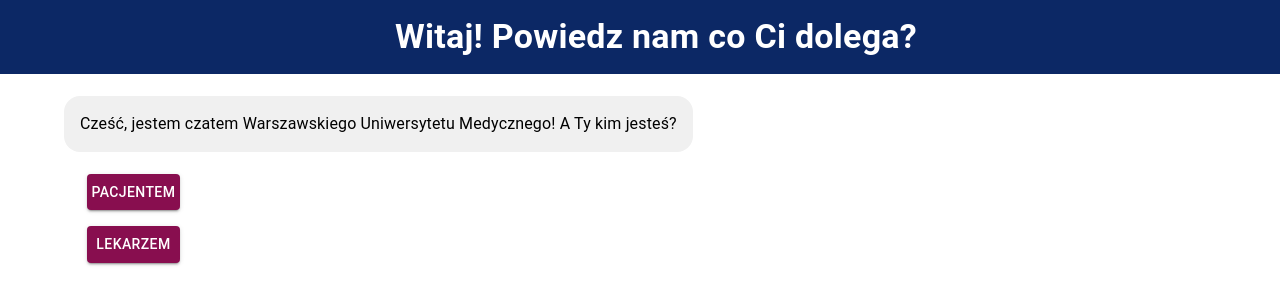
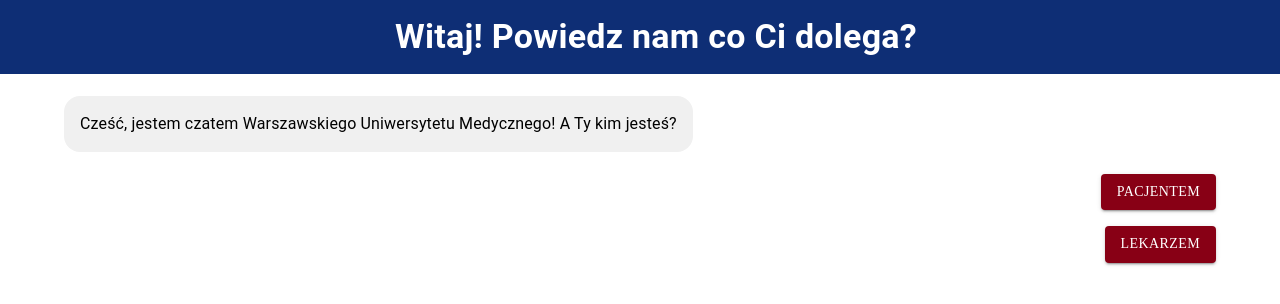
Before and after one commit to durczokj/neurological-diagnostic-tool, a React (Vite) app in the folder Frontend/: page /home in a window 1280 px wide. Shown: the top 304 px of the page. Built offline with nearby package versions, Linux system fonts and the light colour scheme.

Commit message:
Second working version

```diff
--- a/Frontend/src/App/Pages/Home/index.jsx
+++ b/Frontend/src/App/Pages/Home/index.jsx
@@ -1,3 +1,4 @@
+// Home/index.jsx
 import React from 'react';
 import { useNavigate } from 'react-router-dom';
 import { Container, Typography, Button, Box } from '@mui/material';
@@ -15,20 +16,21 @@
       <Box
         sx={{
           width: '100%',
-          backgroundColor: '#0C2865',
+          backgroundColor: 'secondary.main',
           color: 'white',
           padding: '1rem',
           position: 'fixed',
           top: 0,
           left: 0,
           zIndex: 1000,
+          fontFamily: 'Calibri Light',
         }}
       >
         <Typography variant="h4" align="center" style={{ fontWeight: 'bold' }}>
           Witaj! Powiedz nam co Ci dolega?
         </Typography>
       </Box>
-      <Container style={{ marginTop: '6rem' }}>
+      <Container style={{ marginTop: '6rem', fontFamily: 'Calibri Light' }}>
         <Box display="flex" flexDirection="column" alignItems="flex-start">
           <Typography
             variant="body1"
@@ -43,11 +45,16 @@
           >
             Cześć, jestem czatem Warszawskiego Uniwersytetu Medycznego! A Ty kim jesteś?
           </Typography>
-          <Box mt={2} display="flex" flexDirection="column" alignItems="flex-end">
+          <Box mt={2} display="flex" flexDirection="column" alignItems="flex-end" width="100%">
             <Button
               variant="contained"
               color="primary"
-              style={{ marginBottom: '1rem', maxWidth: '80%', alignSelf: 'flex-end' }}
+              style={{
+                marginBottom: '1rem',
+                maxWidth: '80%',
+                alignSelf: 'flex-end',
+                fontFamily: 'Calibri Light',
+              }}
               onClick={() => handleSelectUser('patient')}
             >
               Pacjentem
@@ -55,7 +62,7 @@
             <Button
               variant="contained"
               color="primary"
-              style={{ maxWidth: '80%', alignSelf: 'flex-end' }}
+              style={{ maxWidth: '80%', alignSelf: 'flex-end', fontFamily: 'Calibri Light' }}
               onClick={() => handleSelectUser('doctor')}
             >
               Lekarzem
--- a/Frontend/src/main.jsx
+++ b/Frontend/src/main.jsx
@@ -10,10 +10,10 @@
 const theme = createTheme({
   palette: {
     primary: {
-      main: '#880E4F', // Your specified color for primary
+      main: '#880015', // Your specified color for primary
     },
     secondary: {
-      main: '#0C2865', // Your specified color for secondary
+      main: '#0E2E75', // Your specified color for secondary
     },
     // ...other options
   },
```
